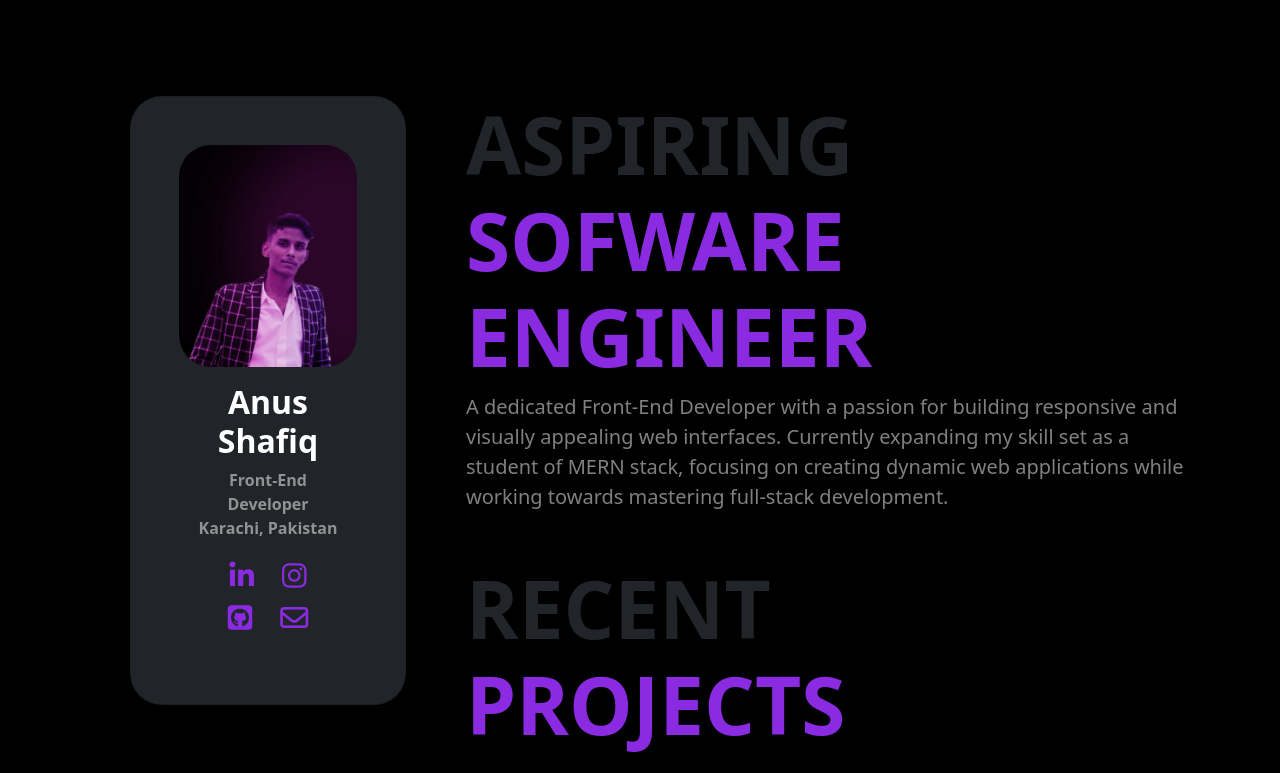
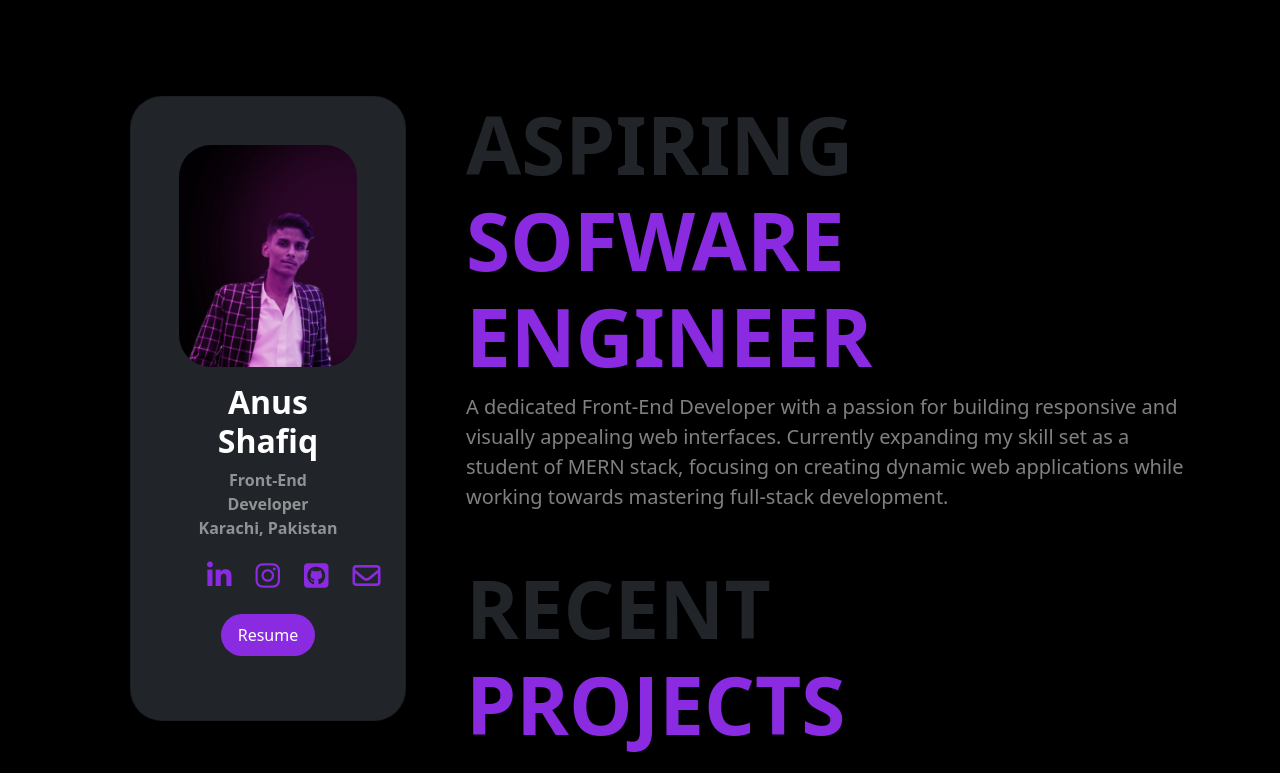
Before and after one commit to Anus-Shafiq/My-Portfolio, a plain HTML site: page index.html in a window 1280 px wide. Shown: the top 773 px of the page. Drawn offline with Linux system fonts and the light colour scheme.

Commit message:
Update resume button

```diff
--- a/index.html
+++ b/index.html
@@ -37,7 +37,7 @@
                   <!-- I create clean, functional, and responsive web interfaces
                   using HTML, CSS, JavaScript. -->
                 </p>
-                <div>
+                <div class="d-flex justify-content-between">
                   <button class="btn border-0">
                     <a
                       href=" https://pk.linkedin.com/in/anus-shafiq"
@@ -62,6 +62,13 @@
                       ><i class="fa-regular fa-envelope fs-3 bg-text"></i
                     ></a>
                   </button>
+                </div>
+                <div class="mt-3">
+                  <a
+                    href="./Assets/Anus Shafiq(FE Dev) (1).pdf"
+                    class="btn py-2 px-3 rounded-pill bg-color text-white"
+                    >Resume</a
+                  >
                 </div>
               </div>
             </div>
--- a/style.css
+++ b/style.css
@@ -1,3 +1,7 @@
 .bg-text {
   color: blueviolet;
 }
+
+.bg-color {
+  background-color: blueviolet;
+}
```
Also changed, not shown: 1 other file.
